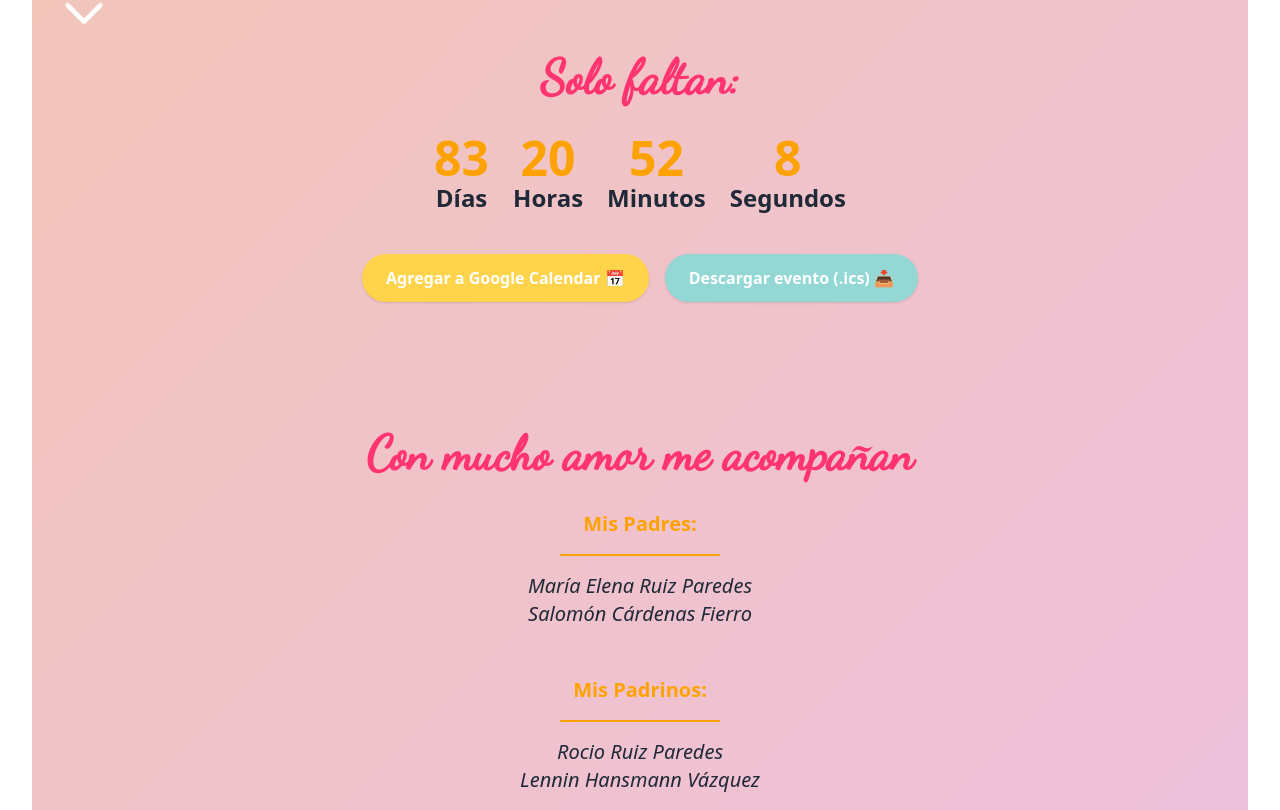
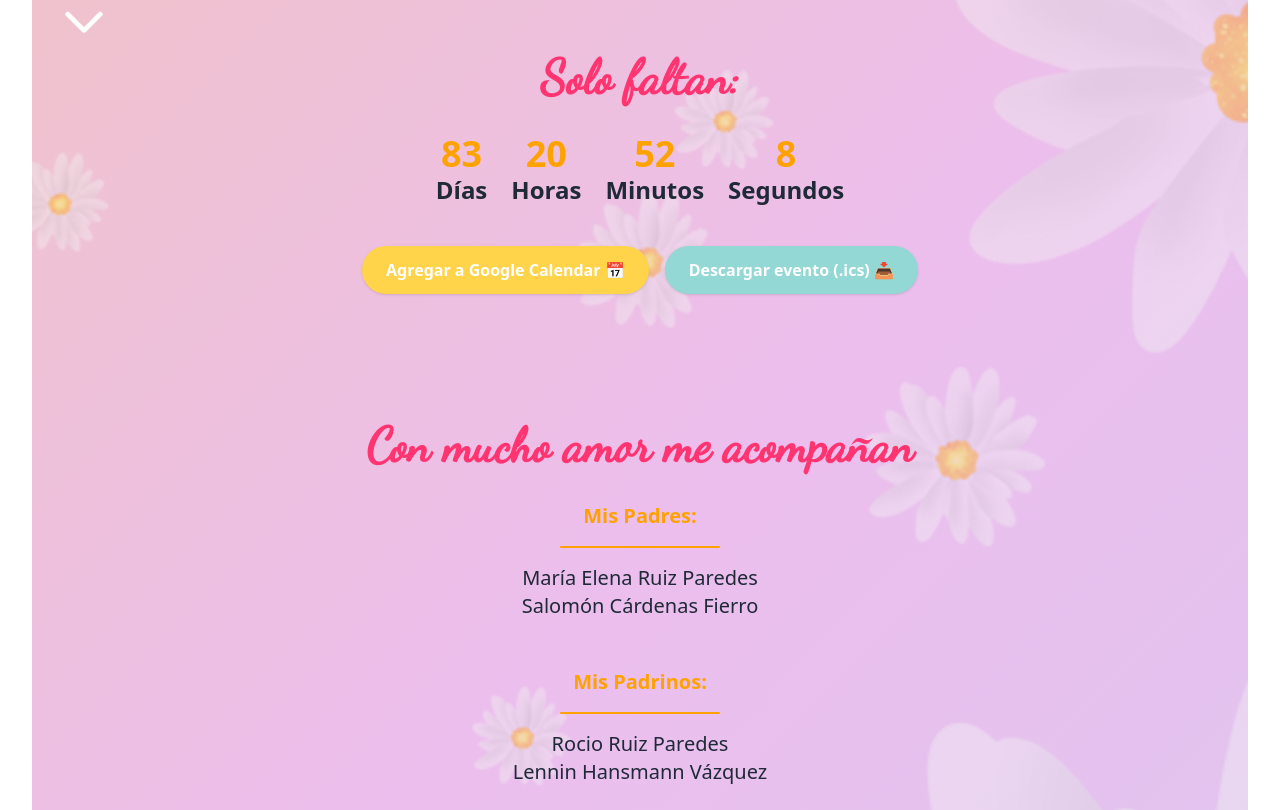
Before and after one commit to MarysolXV/xvmarysol, a React (Vite) app: page / in a window 1280 px wide. Shown: the part 970-1780 px from the top of the page. Built offline with nearby package versions, Linux system fonts and the light colour scheme.

Commit message:
quitar galeria

```diff
--- a/src/App.jsx
+++ b/src/App.jsx
@@ -1,7 +1,7 @@
 
 import { Toaster, toast } from "react-hot-toast";
 import { db, collection, addDoc } from "./firebase"; // ¡Asegúrate de tener esto importado!
-import Galeria from "./Galeria"; // Importa el componente
+
 import RSVPForm from "./RSVPForm";
 import AOS from "aos";
 import "aos/dist/aos.css";
@@ -164,8 +164,8 @@
       {/* Línea dorada más larga y fina */}
       <div className="w-40 h-0.5 bg-[#FEA201] mx-auto my-4 rounded-full"></div>
 
-      <p className="italic">María Elena Ruiz Paredes</p>
-      <p className="italic">Salomón Cárdenas Fierro</p>
+      <p className="">María Elena Ruiz Paredes</p>
+      <p className="">Salomón Cárdenas Fierro</p>
     </div>
 
     {/* Bloque de Padrinos */}
@@ -175,8 +175,8 @@
       {/* Línea dorada más larga y fina */}
       <div className="w-40 h-0.5 bg-[#FEA201] mx-auto my-4 rounded-full"></div>
 
-      <p className="italic">Rocio Ruiz Paredes</p>
-      <p className="italic">Lennin Hansmann Vázquez</p>
+      <p className="">Rocio Ruiz Paredes</p>
+      <p className="">Lennin Hansmann Vázquez</p>
     </div>
 
     {/* Mensaje final */}
@@ -372,7 +372,6 @@
 
 
 
- <Galeria />
 
     </div>
   );
--- a/src/ContadorElegante.jsx
+++ b/src/ContadorElegante.jsx
@@ -82,19 +82,19 @@
       <div className="flex text-lg justify-center gap-6 text-lg md:text-2xl font-semibold">
 
         <div className="flex flex-col items-center">
-          <span className="text-3xl md:text-5xl text-[#FEA201]">{dias}</span>
+          <span className="text-3xl md:text-4xl text-[#FEA201]">{dias}</span>
           <span>Días</span>
         </div>
         <div className="flex flex-col items-center">
-          <span className="text-3xl md:text-5xl text-[#FEA201]">{horas}</span>
+          <span className="text-3xl md:text-4xl text-[#FEA201]">{horas}</span>
           <span>Horas</span>
         </div>
         <div className="flex flex-col items-center">
-          <span className="text-3xl md:text-5xl text-[#FEA201]">{minutos}</span>
+          <span className="text-3xl md:text-4xl text-[#FEA201]">{minutos}</span>
           <span>Minutos</span>
         </div>
         <div className="flex flex-col items-center">
-          <span className="text-3xl md:text-5xl text-[#FEA201]">{segundos}</span>
+          <span className="text-3xl md:text-4xl text-[#FEA201]">{segundos}</span>
           <span>Segundos</span>
         </div>
       </div>
```
